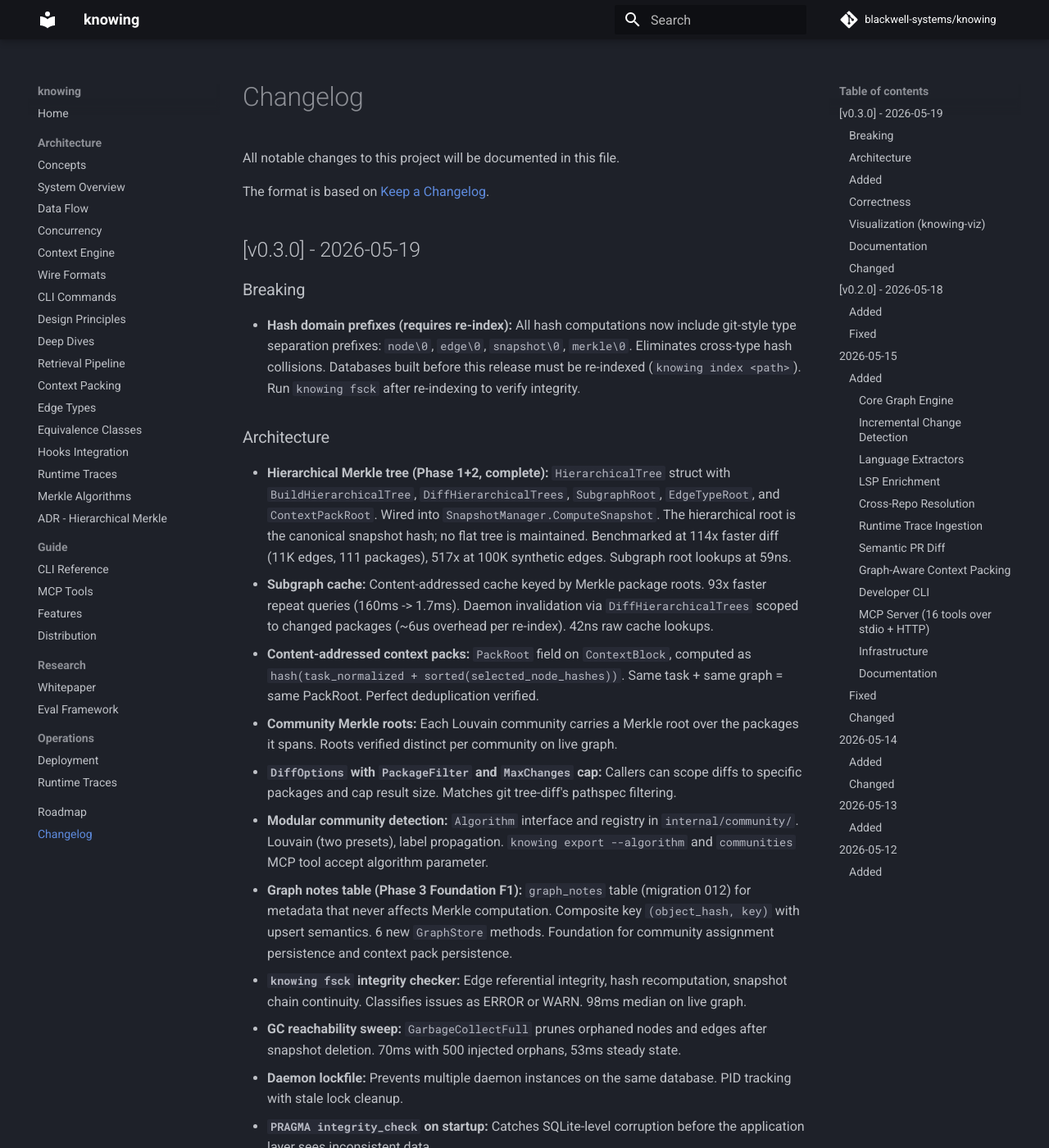
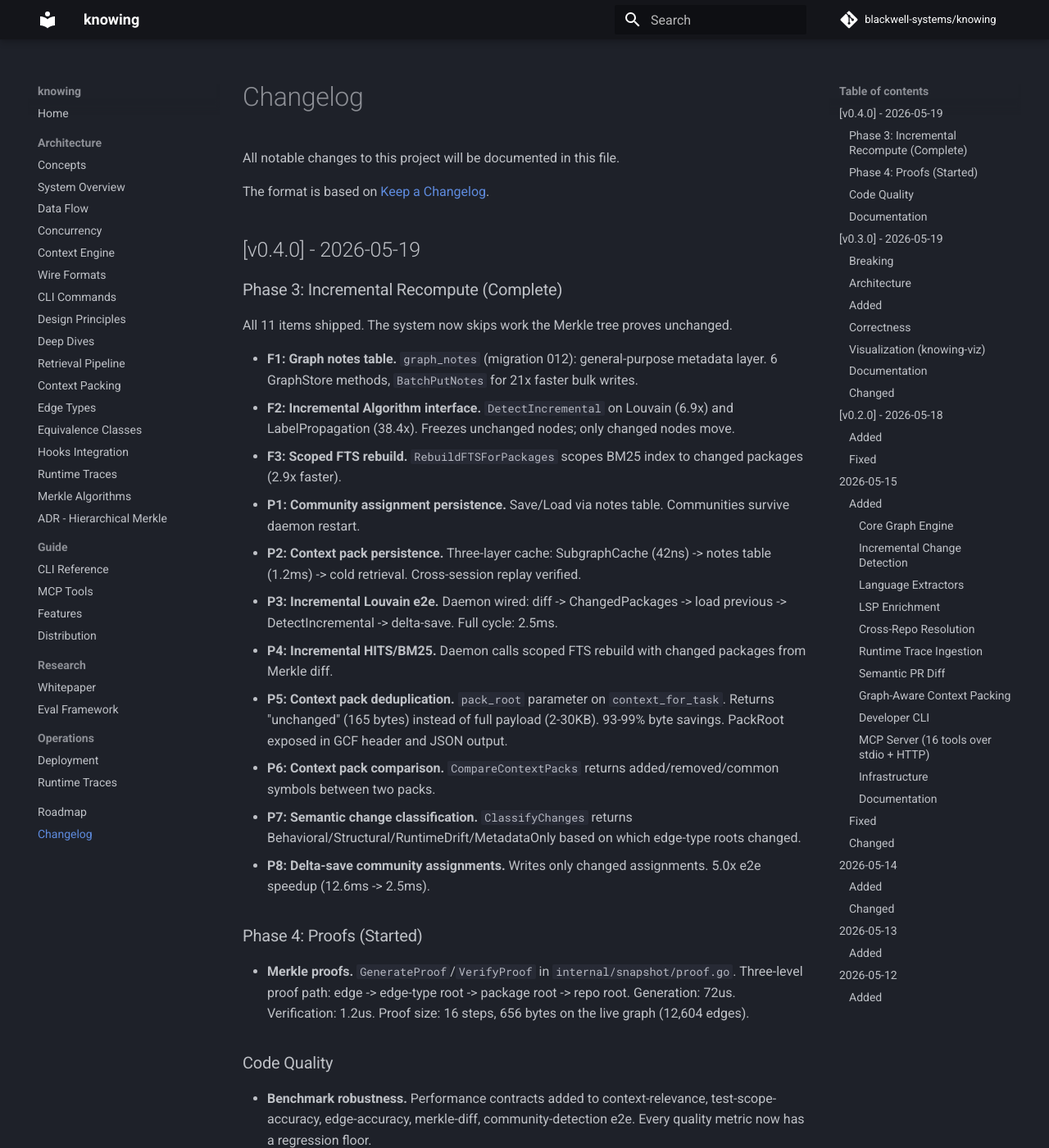
Before and after one commit to blackwell-systems/knowing, an MkDocs documentation site: the page built from docs/CHANGELOG.md, in a window 1280 px wide and 1400 px high. Shown: the whole window at 82% size. Built offline with MkDocs 1.6.1 and Material for MkDocs 9.7.7, drawn with Linux system fonts in a browser that asks for light colours; comment, search, counter and statistics services are not loaded; some of the changed text lies outside the part shown.

Commit message:
release: v0.4.0

```diff
--- a/docs/CHANGELOG.md
+++ b/docs/CHANGELOG.md
@@ -3,6 +3,44 @@
 All notable changes to this project will be documented in this file.
 
 The format is based on [Keep a Changelog](https://keepachangelog.com/en/1.1.0/).
+
+## [v0.4.0] - 2026-05-19
+
+### Phase 3: Incremental Recompute (Complete)
+
+All 11 items shipped. The system now skips work the Merkle tree proves unchanged.
+
+- **F1: Graph notes table.** `graph_notes` (migration 012): general-purpose metadata layer. 6 GraphStore methods, `BatchPutNotes` for 21x faster bulk writes.
+- **F2: Incremental Algorithm interface.** `DetectIncremental` on Louvain (6.9x) and LabelPropagation (38.4x). Freezes unchanged nodes; only changed nodes move.
+- **F3: Scoped FTS rebuild.** `RebuildFTSForPackages` scopes BM25 index to changed packages (2.9x faster).
+- **P1: Community assignment persistence.** Save/Load via notes table. Communities survive daemon restart.
+- **P2: Context pack persistence.** Three-layer cache: SubgraphCache (42ns) -> notes table (1.2ms) -> cold retrieval. Cross-session replay verified.
+- **P3: Incremental Louvain e2e.** Daemon wired: diff -> ChangedPackages -> load previous -> DetectIncremental -> delta-save. Full cycle: 2.5ms.
+- **P4: Incremental HITS/BM25.** Daemon calls scoped FTS rebuild with changed packages from Merkle diff.
+- **P5: Context pack deduplication.** `pack_root` parameter on `context_for_task`. Returns "unchanged" (165 bytes) instead of full payload (2-30KB). 93-99% byte savings. PackRoot exposed in GCF header and JSON output.
+- **P6: Context pack comparison.** `CompareContextPacks` returns added/removed/common symbols between two packs.
+- **P7: Semantic change classification.** `ClassifyChanges` returns Behavioral/Structural/RuntimeDrift/MetadataOnly based on which edge-type roots changed.
+- **P8: Delta-save community assignments.** Writes only changed assignments. 5.0x e2e speedup (12.6ms -> 2.5ms).
+
+### Phase 4: Proofs (Started)
+
+- **Merkle proofs.** `GenerateProof`/`VerifyProof` in `internal/snapshot/proof.go`. Three-level proof path: edge -> edge-type root -> package root -> repo root. Generation: 72us. Verification: 1.2us. Proof size: 16 steps, 656 bytes on the live graph (12,604 edges).
+
+### Code Quality
+
+- **Benchmark robustness.** Performance contracts added to context-relevance, test-scope-accuracy, edge-accuracy, merkle-diff, community-detection e2e. Every quality metric now has a regression floor.
+- **Canonical package path extraction.** 6 duplicate `extractPackage` functions consolidated to `snapshot.ExtractPackagePath`. `CollectEdgeInputs` exported as canonical edge source. Prevents divergence between tree construction and proof generation.
+- **14 benchmark harnesses** with self-documenting FINDINGS.md and performance contracts.
+
+### Documentation
+
+- Features.md updated to 101 features (91-101 for Phase 3 + Phase 4).
+- Architecture docs swept: 11 files fixed (flat tree references, equivalence class counts, Phase 4 status).
+- MCP tools docs: `pack_root` parameter documented.
+- Wire format docs: PackRoot in GCF header and JSON output.
+- Context packing docs: three-layer cache, P5 dedup, P6 comparison.
+- npm and PyPI READMEs rewritten.
+- README: 14 benchmarks, three-layer cache section, updated diagram.
 
 ## [v0.3.0] - 2026-05-19
 
```
